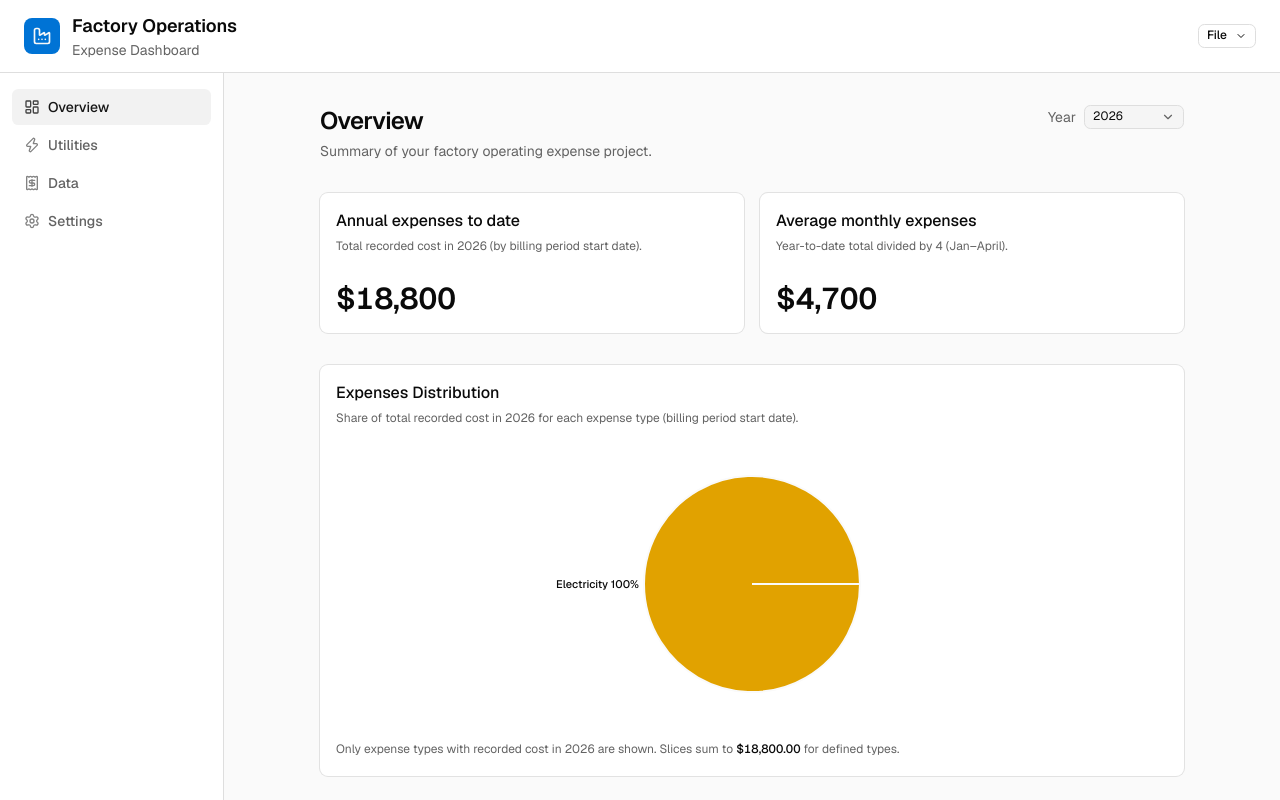
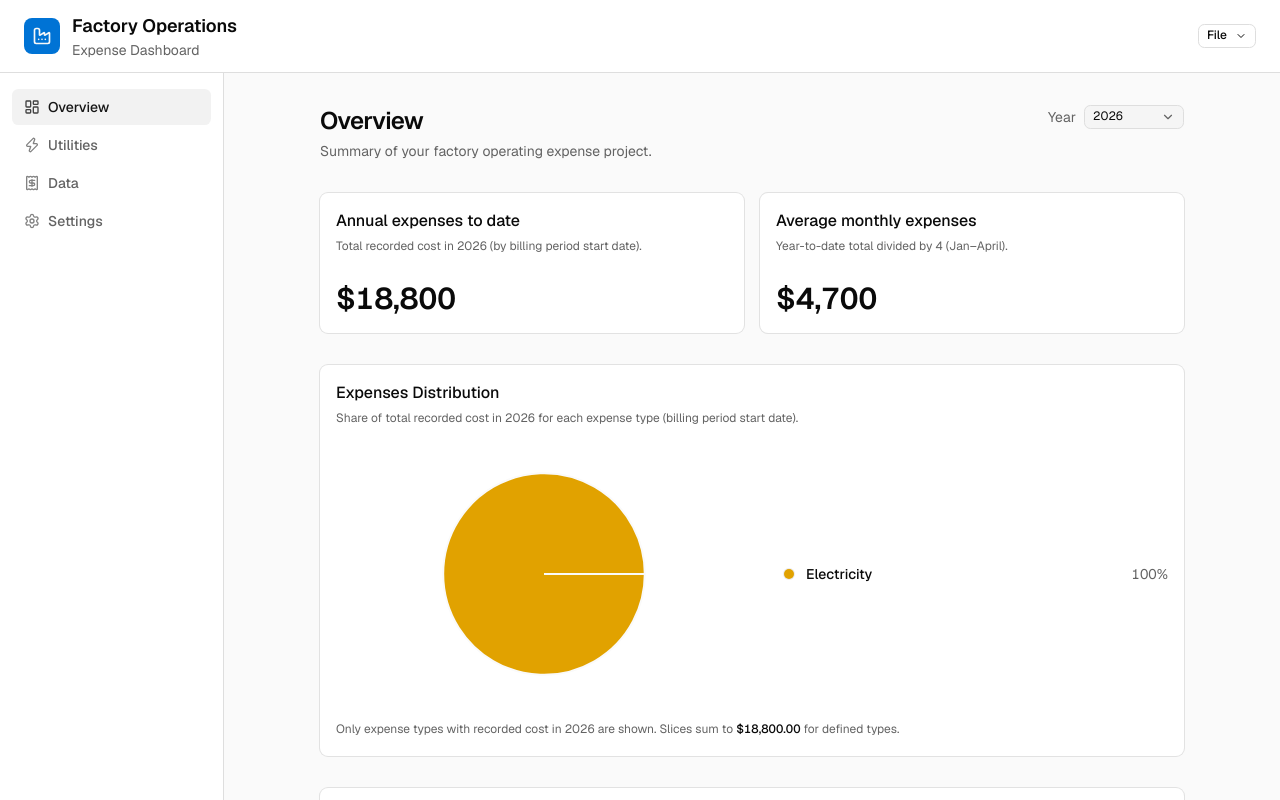
Before and after one commit to mama4294/opex-tracker, a Next.js app: page / in a window 1280 px wide. Shown: the top 800 px of the page. Built offline with nearby package versions, Linux system fonts and the light colour scheme.

Commit message:
feat: pie chart legend

```diff
--- a/components/overview-utility-pie-chart.tsx
+++ b/components/overview-utility-pie-chart.tsx
@@ -1,7 +1,7 @@
 "use client";
 
 import { useMemo } from "react";
-import { LabelList, Pie, PieChart } from "recharts";
+import { Pie, PieChart } from "recharts";
 
 import {
   Card,
@@ -24,9 +24,10 @@ import {
 } from "@/lib/utils";
 import { useStore } from "@/store/useStore";
 
-function formatPercentOfWhole(part: number, whole: number): string {
-  if (whole <= 0 || !Number.isFinite(part)) return "0%";
-  const pct = (part / whole) * 100;
+/** Percent of whole for slice labels (matches tooltip semantics). */
+function percentOfTotal(amount: number, total: number): string {
+  if (total <= 0 || !Number.isFinite(amount)) return "0%";
+  const pct = (amount / total) * 100;
   if (!Number.isFinite(pct)) return "0%";
   return `${pct >= 10 ? pct.toFixed(0) : pct.toFixed(1)}%`;
 }
@@ -38,11 +39,20 @@ function colorForBadgeColor(badgeColor: string): string {
   return `var(--${badgeColor})`;
 }
 
+type PieRow = {
+  utilityKey: string;
+  utilityName: string;
+  amount: number;
+  fill: string;
+  sliceColor: string;
+};
+
 export function OverviewUtilityPieChart({ year }: { year: number }) {
   const utilityEntries = useStore((s) => s.utilityEntries);
   const utilityTypeDefinitions = useStore((s) => s.utilityTypeDefinitions);
 
-  const { chartData, chartConfig, totalForChart, hasSlices } = useMemo(() => {
+  const { chartData, legendRows, chartConfig, totalForChart, hasSlices } =
+    useMemo(() => {
       const defIds = new Set(utilityTypeDefinitions.map((d) => d.id));
       const totals: Record<string, number> = {};
       for (const def of utilityTypeDefinitions) {
@@ -58,13 +68,7 @@ export function OverviewUtilityPieChart({ year }: { year: number }) {
       const config: ChartConfig = {
         amount: { label: "Amount" },
       };
-    const rows: {
-      utilityKey: string;
-      utilityName: string;
-      amount: number;
-      fill: string;
-      sliceColor: string;
-    }[] = [];
+      const rows: PieRow[] = [];
 
       utilityTypeDefinitions.forEach((def, defIndex) => {
         const amt = totals[def.id] ?? 0;
@@ -86,16 +90,14 @@ export function OverviewUtilityPieChart({ year }: { year: number }) {
 
       const totalForChart = rows.reduce((s, d) => s + d.amount, 0);
 
-    const chartData = rows.map((d) => ({
-      ...d,
-      sliceLabel: `${d.utilityName} ${formatPercentOfWhole(d.amount, totalForChart)}`,
-    }));
+      const legendRows = [...rows].sort((a, b) => b.amount - a.amount);
 
       return {
-      chartData,
+        chartData: rows,
+        legendRows,
         chartConfig: config,
         totalForChart,
-      hasSlices: chartData.length > 0,
+        hasSlices: rows.length > 0,
       };
     }, [utilityEntries, utilityTypeDefinitions, year]);
 
@@ -118,11 +120,12 @@ export function OverviewUtilityPieChart({ year }: { year: number }) {
             No recorded costs in {year} to chart.
           </p>
         ) : (
+          <div className="flex flex-col gap-5 sm:flex-row sm:items-center sm:justify-center sm:gap-8">
             <ChartContainer
               config={chartConfig}
-            className="mx-auto aspect-square max-h-[280px] w-full pb-0 [&_.recharts-pie-label-text]:fill-foreground"
+              className="mx-auto aspect-square max-h-[260px] w-full shrink-0 sm:max-w-[min(260px,100%)] sm:pb-0"
             >
-            <PieChart>
+              <PieChart margin={{ top: 4, right: 4, bottom: 4, left: 4 }}>
                 <ChartTooltip
                   cursor={false}
                   content={
@@ -172,22 +175,37 @@ export function OverviewUtilityPieChart({ year }: { year: number }) {
                 <Pie
                   data={chartData}
                   dataKey="amount"
-                nameKey="utilityKey"
+                  nameKey="utilityName"
+                  isAnimationActive={false}
                   stroke="var(--background)"
                   strokeWidth={2}
-                labelLine={{
-                  stroke: "var(--border)",
-                  strokeWidth: 1,
-                }}
-              >
-                <LabelList
-                  dataKey="sliceLabel"
-                  position="outside"
-                  className="text-[11px] font-medium fill-foreground"
                 />
-              </Pie>
               </PieChart>
             </ChartContainer>
+            <ul
+              className="w-full min-w-0 flex-1 space-y-2 text-sm sm:max-w-sm"
+              aria-label="Expense share by type"
+            >
+              {legendRows.map((row) => (
+                <li
+                  key={row.utilityKey}
+                  className="flex items-baseline gap-3 border-b border-border/50 pb-2 last:border-b-0 last:pb-0"
+                >
+                  <span
+                    className="mt-1.5 h-2.5 w-2.5 shrink-0 rounded-full ring-1 ring-border/60"
+                    style={{ backgroundColor: row.sliceColor }}
+                    aria-hidden
+                  />
+                  <span className="min-w-0 flex-1 font-medium leading-snug text-foreground">
+                    {row.utilityName}
+                  </span>
+                  <span className="shrink-0 tabular-nums text-muted-foreground">
+                    {percentOfTotal(row.amount, totalForChart)}
+                  </span>
+                </li>
+              ))}
+            </ul>
+          </div>
         )}
       </CardContent>
       {hasSlices ? (
```
Also changed, not shown: app/(main)/page.tsx (+7 -0 lines). Lines whose indentation alone changed are shown as unchanged.
